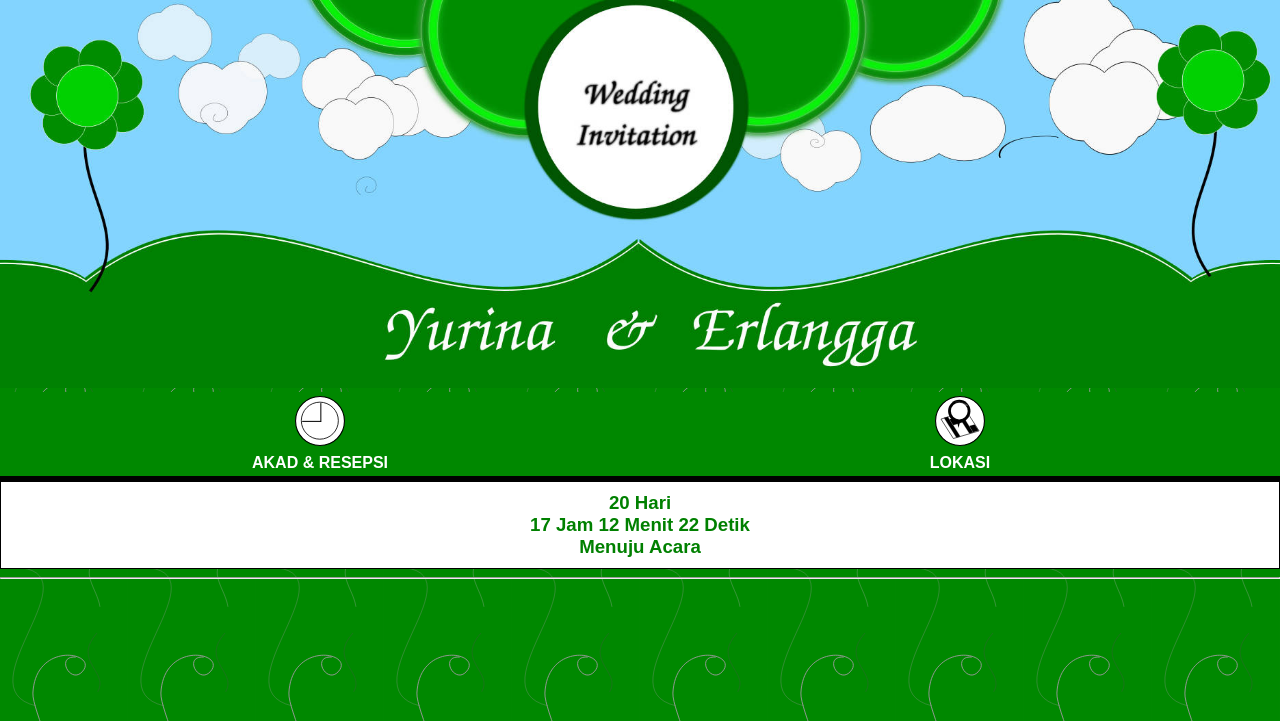
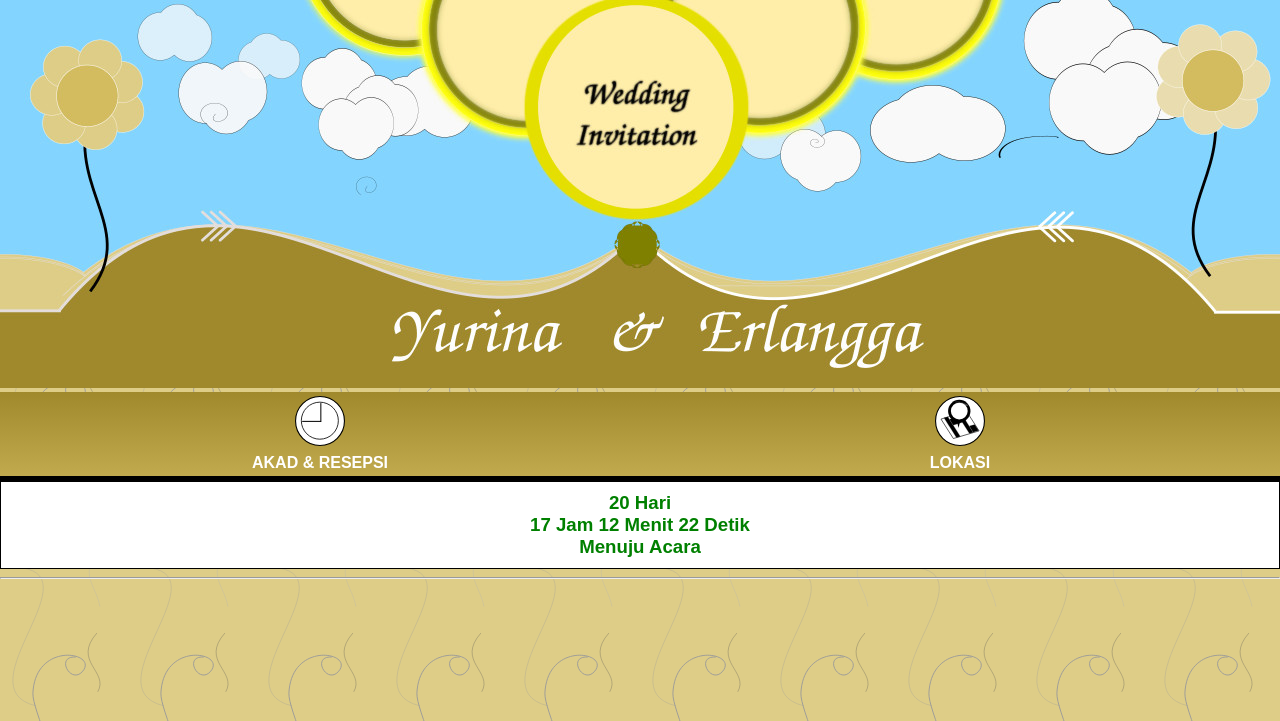
Before and after one commit to erlaangga/erlaangga.github.io, a PHP site: page / in a window 1280 px wide. Shown: the top 721 px of the page. Run offline with PHP 8.4, Linux system fonts and the light colour scheme.

Commit message:
ubah warna

```diff
--- a/index.css
+++ b/index.css
@@ -36,7 +36,11 @@
     /*default outside*/
     /*(specifies whether the list-item markers should appear inside or outside the content flow)*/
 
-    background: #008800;
+    background: #a0892c; /* For browsers that do not support gradients */
+    background: linear-gradient(#a0892c, #c2ab4f); /* Standard syntax (must be last) */
+    background: -ms-linear-gradient(#a0892c, #c2ab4f); /* Standard syntax (must be last) */
+    background: -webkit-linear-gradient(#a0892c, #c2ab4f); /* Standard syntax (must be last) */
+    background: -moz-linear-gradient(#a0892c, #c2ab4f); /* Standard syntax (must be last) */
     position: relative;
     top: 0px;
     z-index: 1;
@@ -46,6 +50,9 @@
     width: 100%;
     border-collapse: collapse;
     border-bottom: 5px black solid;
+}
+#menu > tbody > tr > .active{
+    background: #a0892c;
 }
 
 td#lokasi{
--- a/index.html
+++ b/index.html
@@ -83,9 +83,11 @@
 			content_lokasi.style.display = "none";
 			content_lokasi.style.visibility = "hidden";
 			jadwal.style.cursor = "default";
-			jadwal.style.background = "#009900";
+			// jadwal.style.background = "#009900";
+			jadwal.setAttribute("class","active");
 			lokasi.style.cursor = "cursor";
-			lokasi.style.background = "#008800";
+			// lokasi.style.background = "#008800";
+			lokasi.setAttribute("class","");
 		});
 		lokasi.addEventListener('click',function (event){
 			content_lokasi.style.visibility = "visible";
@@ -93,9 +95,11 @@
 			content_acara.style.display = "none";
 			content_acara.style.visibility = "hidden";
 			lokasi.style.cursor = "default";
-			lokasi.style.background = "#009900";
+			lokasi.setAttribute("class","active");
+			// lokasi.style.background = "#009900";
 			jadwal.style.cursor = "cursor";
-			jadwal.style.background = "#008800";
+			jadwal.setAttribute("class","");
+			// jadwal.style.background = "#008800";
 		});
 	</script>
 </body>
```
Also changed, not shown: background.svg, header.jpg, top.png.
